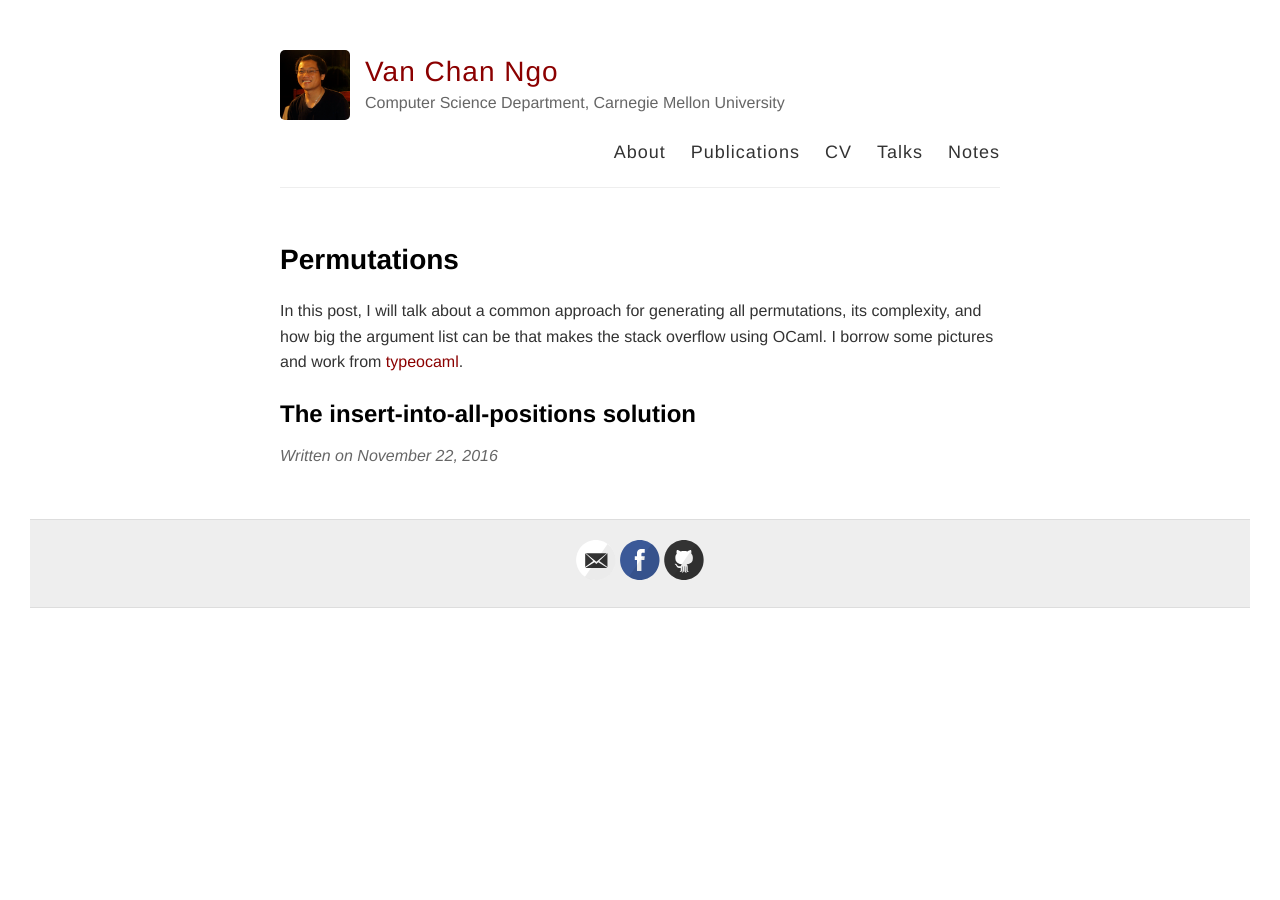
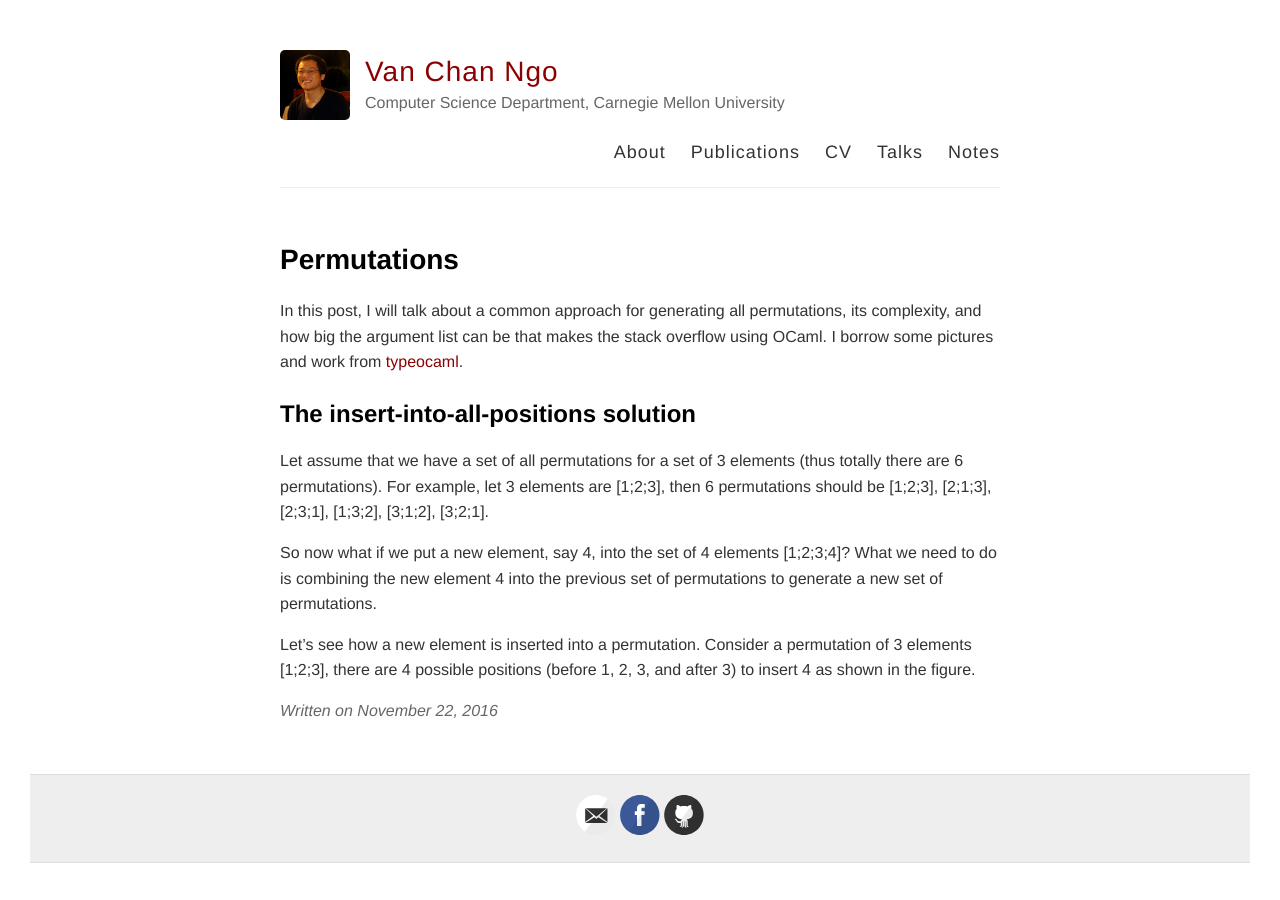
Before and after one commit to channgo2203/channgo2203.github.io, a Jekyll site: the page built from _posts/2016-11-22-permutations.md, in a window 1280 px wide. Built offline with Jekyll 4.4.1, drawn with Linux system fonts in a browser that asks for light colours; comment, search, counter and statistics services are not loaded.

Commit message:
add figs

```diff
--- a/_posts/2016-11-22-permutations.md
+++ b/_posts/2016-11-22-permutations.md
@@ -7,3 +7,9 @@ published: true
 In this post, I will talk about a common approach for generating all permutations, its complexity, and how big the argument list can be that makes the stack overflow using OCaml. I borrow some pictures and work from [typeocaml](http://typeocaml.com/2015/05/05/permutation/).
 
 ## The insert-into-all-positions solution
+
+Let assume that we have a set of all permutations for a set of 3 elements (thus totally there are 6 permutations). For example, let 3 elements are [1;2;3], then 6 permutations should be [1;2;3], [2;1;3], [2;3;1], [1;3;2], [3;1;2], [3;2;1].
+
+So now what if we put a new element, say 4, into the set of 4 elements [1;2;3;4]? What we need to do is combining the new element 4 into the previous set of permutations to generate a new set of permutations.
+
+Let's see how a new element is inserted into a permutation. Consider a permutation of 3 elements [1;2;3], there are 4 possible positions (before 1, 2, 3, and after 3) to insert 4 as shown in the figure.
```
Also changed, not shown: _posts/figs/permutations_1.jpg (added).
